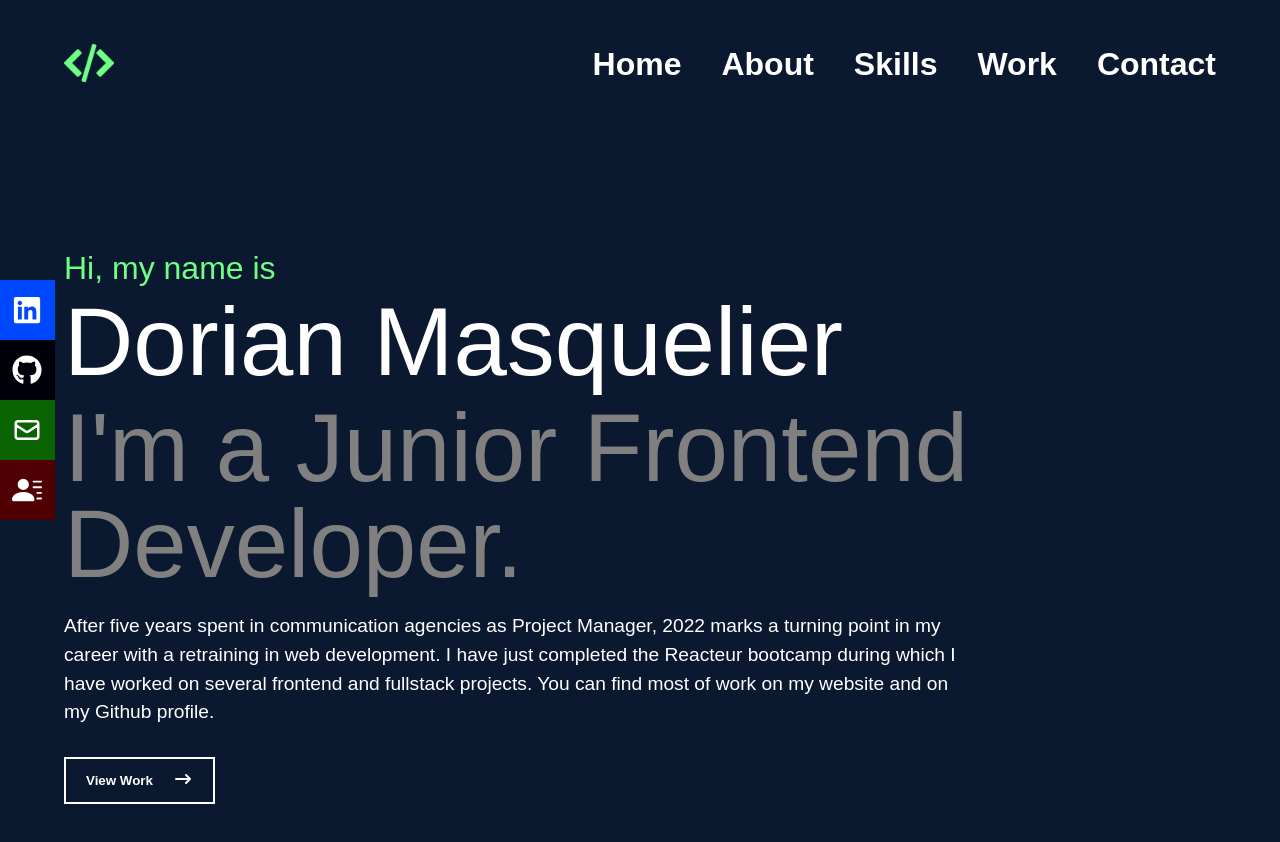
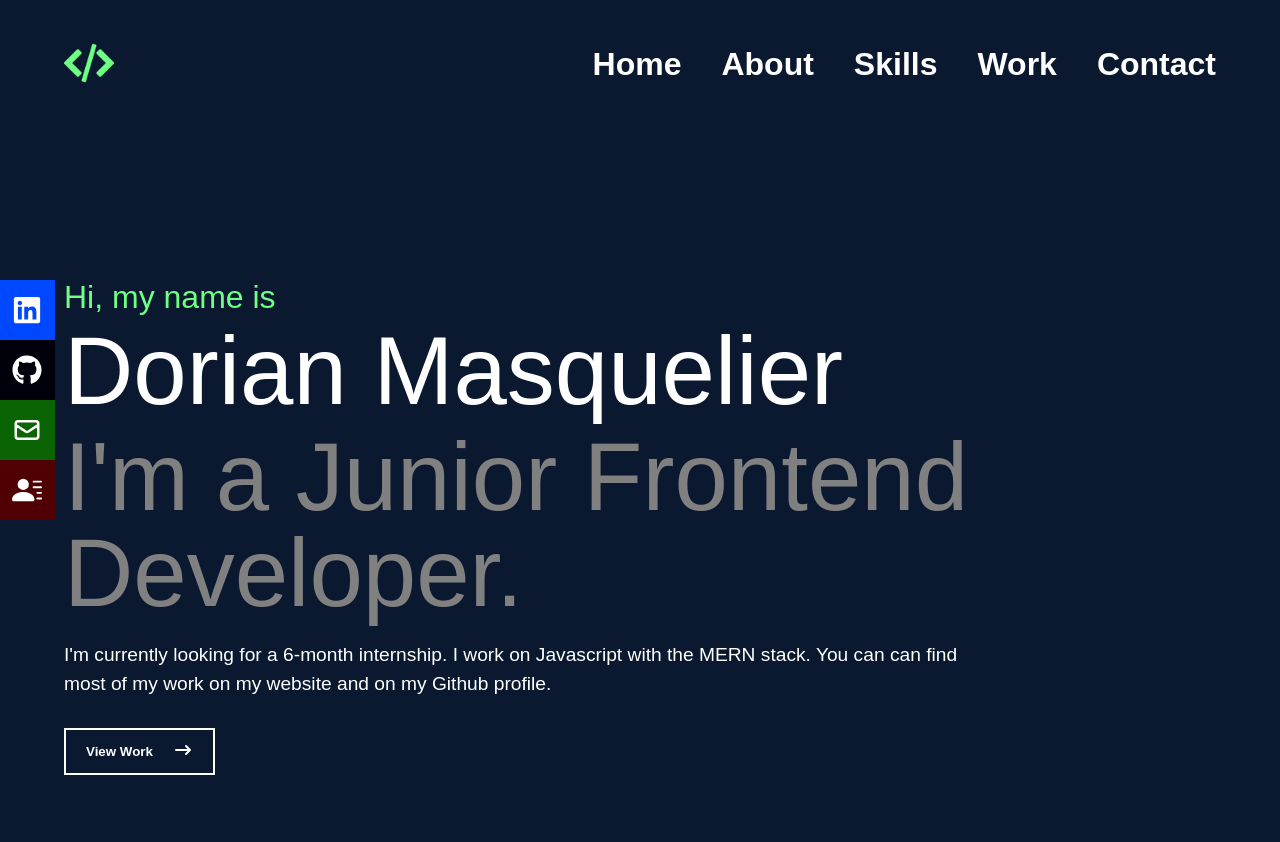
Before and after one commit to DorianMas/my-portfolio, a React (Create React App) app: page / in a window 1280 px wide. Shown: the top 842 px of the page. Built offline with nearby package versions, Linux system fonts and the light colour scheme.

Commit message:
ajout du lien vers le CV

```diff
--- a/src/components/Footer.js
+++ b/src/components/Footer.js
@@ -38,7 +38,11 @@ const Footer = ({ nav }) => {
             >
               <HiOutlineMail size={45} />
             </a>
-            <a className="app__footer-contact-item" href="" target="_blank">
+            <a
+              className="app__footer-contact-item"
+              href="https://drive.google.com/file/d/1T6hCygv88jwoKe5bIutQjf6RON1qf-gi/view"
+              target="_blank"
+            >
               <BsFillPersonLinesFill size={45} />
             </a>
           </div>
--- a/src/components/Main.js
+++ b/src/components/Main.js
@@ -11,11 +11,9 @@ const Main = ({ nav }) => {
           <h1>Dorian Masquelier</h1>
           <h2>I'm a Junior Frontend Developer.</h2>
           <p className="app__main-title-description">
-            After five years spent in communication agencies as Project Manager,
-            2022 marks a turning point in my career with a retraining in web
-            development. I have just completed the Reacteur bootcamp during
-            which I have worked on several frontend and fullstack projects. You
-            can find most of work on my website and on my Github profile.
+            I'm currently looking for a 6-month internship. I work on Javascript
+            with the MERN stack. You can can find most of my work on my website
+            and on my Github profile.
           </p>
           <div className="app__main-button">
             <button>
--- a/src/components/Navbar.js
+++ b/src/components/Navbar.js
@@ -95,7 +95,10 @@ const Navbar = ({ nav, setNav }) => {
             className="app__navbar_contact-socialmedia"
             style={{ backgroundColor: "rgb(80, 00, 3 )" }}
           >
-            <a href="" target="_blank">
+            <a
+              href="https://drive.google.com/file/d/1T6hCygv88jwoKe5bIutQjf6RON1qf-gi/view"
+              target="_blank"
+            >
               Resume <BsFillPersonLinesFill size={30} />
             </a>
           </li>
```
